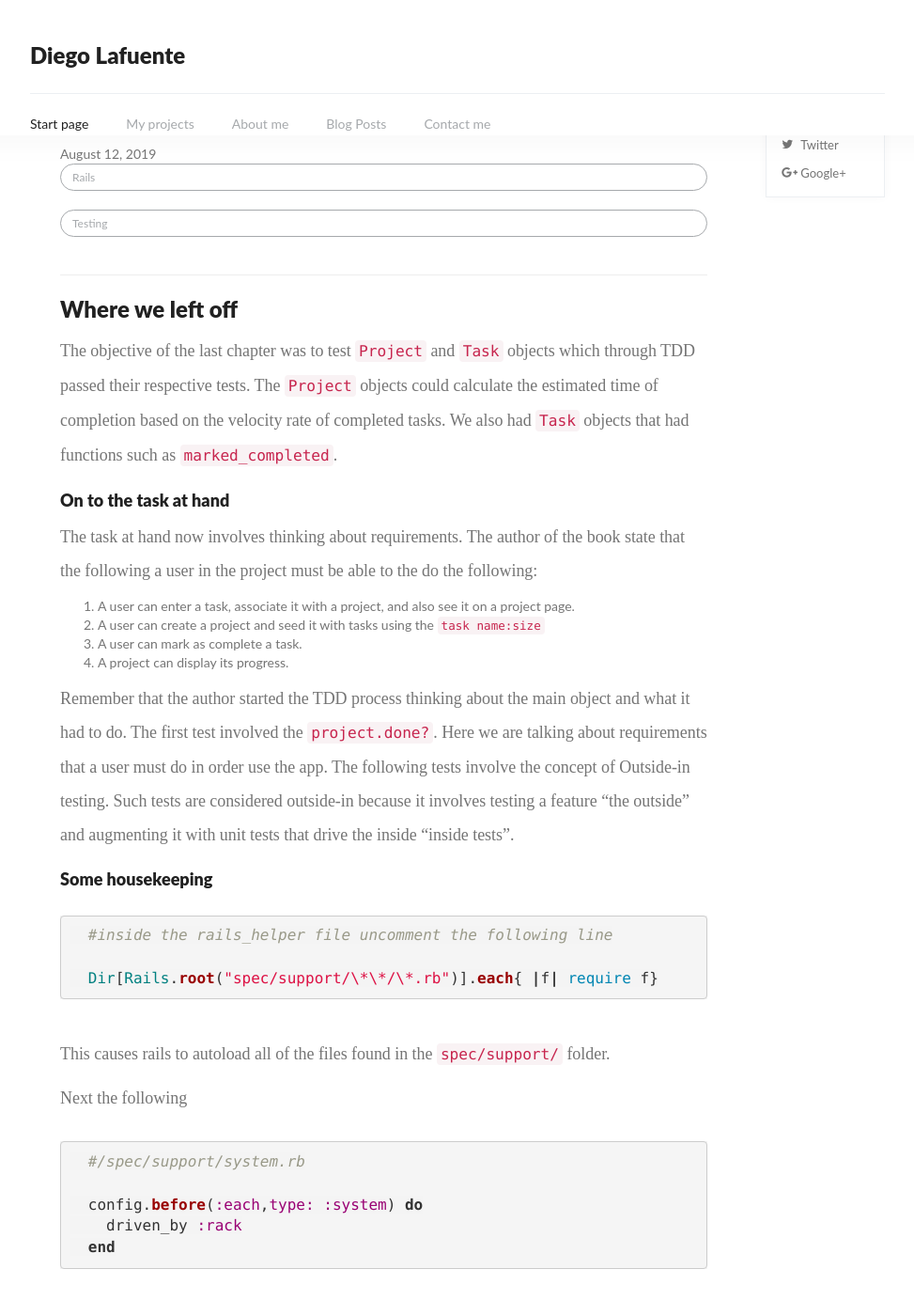
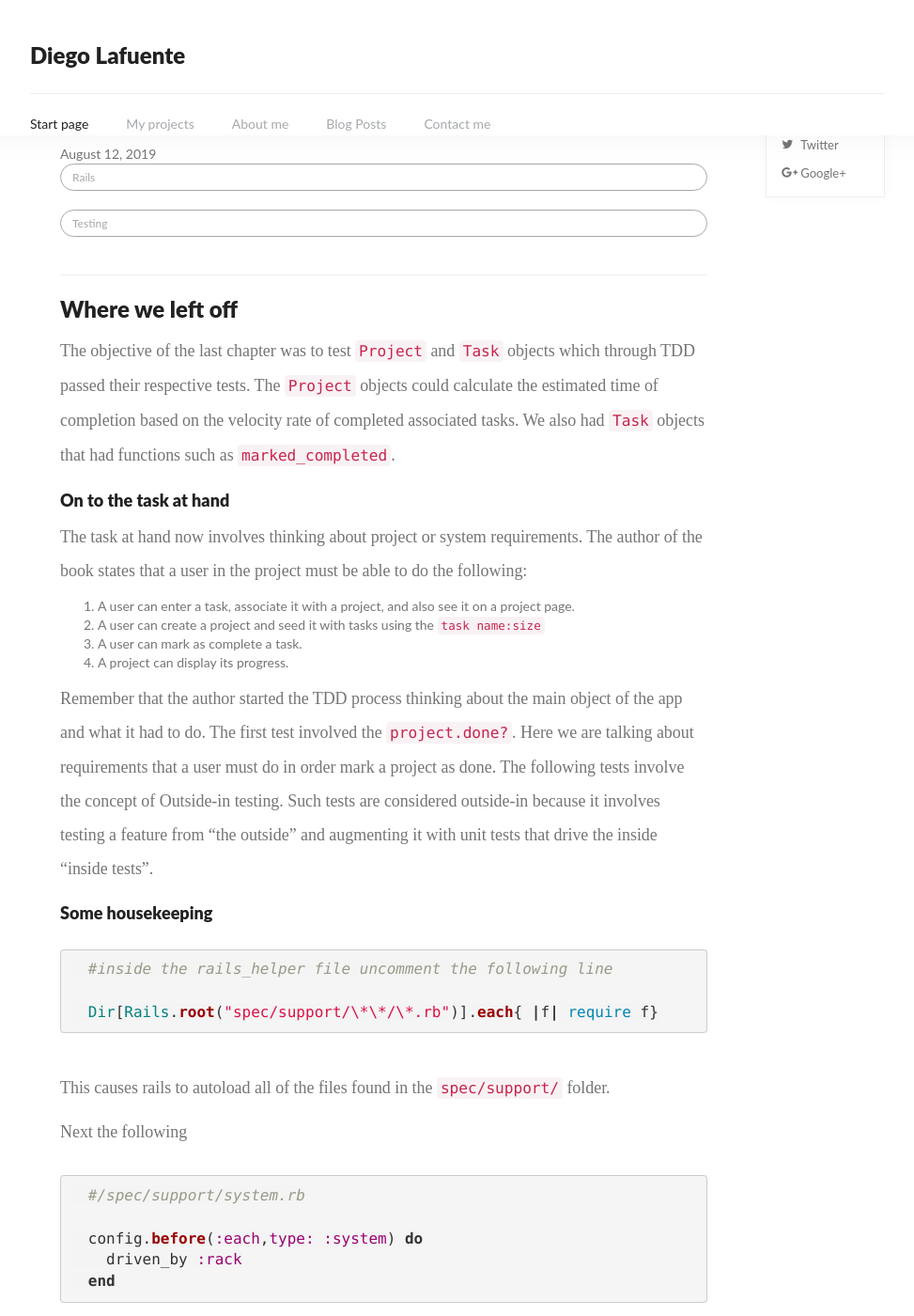
Before and after one commit to dlaf88/dlaf88.github.io, a Jekyll site: the page built from _posts/2019-08-12-TDD-chapter-3.md, in a window 1280 px wide and 1400 px high. Shown: the whole window at 94% size, without its empty margins (153-1126 px from the left). Built offline with Jekyll 4.4.1, drawn with Linux system fonts in a browser that asks for light colours; nearby versions of some CDN libraries; library files that are not in the unit come from our copies; a script that is not in the unit is left out; comment, search, counter and statistics services are not loaded; some of the changed text lies outside the part shown.

Commit message:
Update 2019-08-12-TDD-chapter-3.md

```diff
--- a/_posts/2019-08-12-TDD-chapter-3.md
+++ b/_posts/2019-08-12-TDD-chapter-3.md
@@ -8,12 +8,12 @@ tags: Rails Testing
 
 ## Where we left off
 
-The objective of the last chapter was to test `Project` and `Task` objects which through TDD passed their respective tests. The `Project` objects could calculate the estimated time of completion based on the velocity rate of completed tasks. We also had `Task` objects that had functions such as `marked_completed`.
+The objective of the last chapter was to test `Project` and `Task` objects which through TDD passed their respective tests. The `Project` objects could calculate the estimated time of completion based on the velocity rate of completed associated tasks. We also had `Task` objects that had functions such as `marked_completed`.
 
 
 ### On to the task at hand
 
-The task at hand now involves thinking about requirements. The author of the book state that the following a user in the project must be able to the do the following:
+The task at hand now involves thinking about project or system requirements. The author of the book states that a user in the project must be able to do the following:
 
 1. A user can enter a task, associate it with a project, and also see it on a project page.
 2. A user can create a project and seed it with tasks using the `task name:size`
@@ -21,7 +21,8 @@ The task at hand now involves thinking about requirements. The author of the boo
 4. A project can display its progress.
 
 
-Remember that the author started the TDD process thinking about the main object and what it had to do. The first test involved the `project.done?`. Here we are talking about requirements that a user must do in order use the app. The following tests involve the concept of Outside-in testing. Such tests are considered outside-in because it involves testing a feature "the outside" and augmenting it with unit tests that drive the inside "inside tests".
+Remember that the author started the TDD process thinking about the main object of the app and what it had to do. The first test involved the `project.done?`. Here we are talking about requirements that a user must do in order mark a project as done. The following tests involve the concept of Outside-in testing. Such tests are considered outside-in because it involves testing a feature from "the outside" and augmenting it with unit tests that drive the inside "inside tests".
+
 
 ### Some housekeeping
 
@@ -173,7 +174,7 @@ Running `rspec` now causes a different error. The error is related to controller
   end
 {% endhighlight %}
 
-`bundle exec rspec` now causes errors related to the filling of the form because Rails expects a related view template.
+`bundle exec rspec` now causes errors related to form view because Rails expects a related view template.
 
 
 
```
Also changed, not shown: other parts of _posts/2019-08-12-TDD-chapter-3.md (+2 -2 lines).
